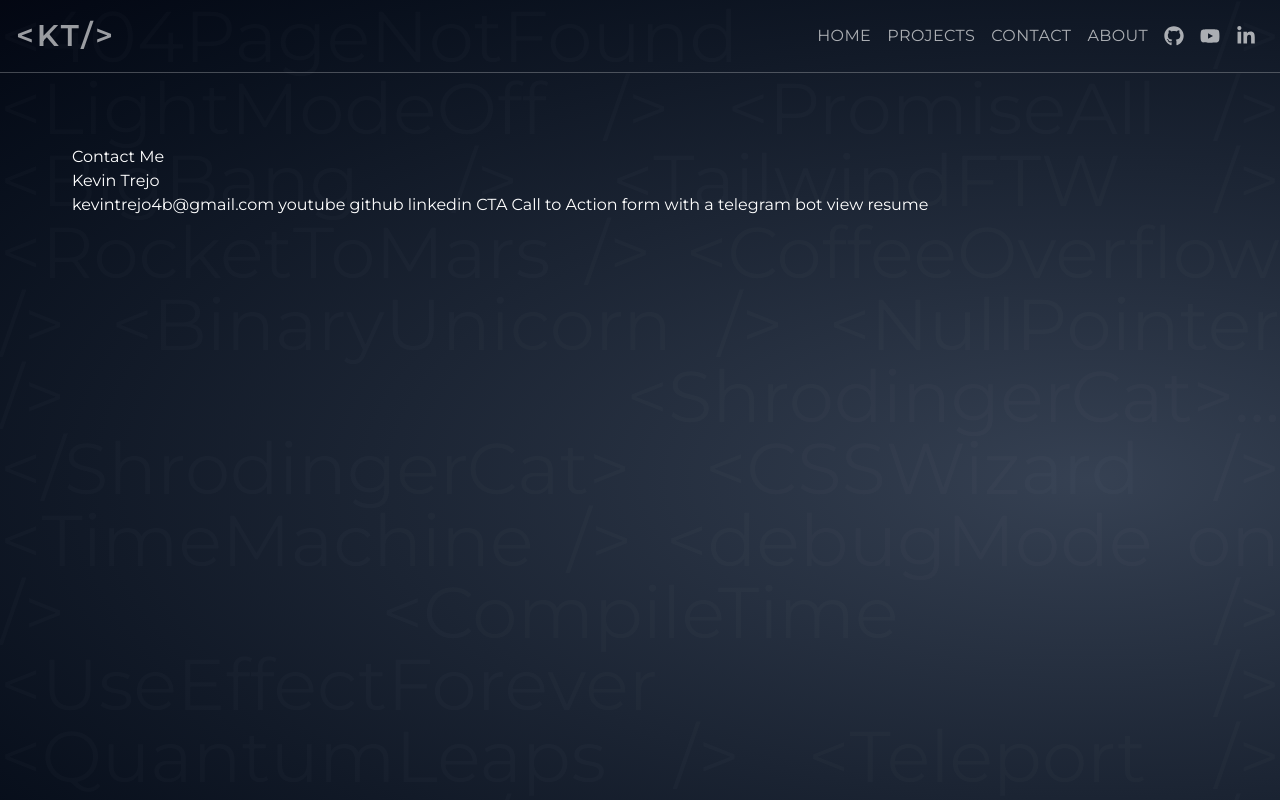
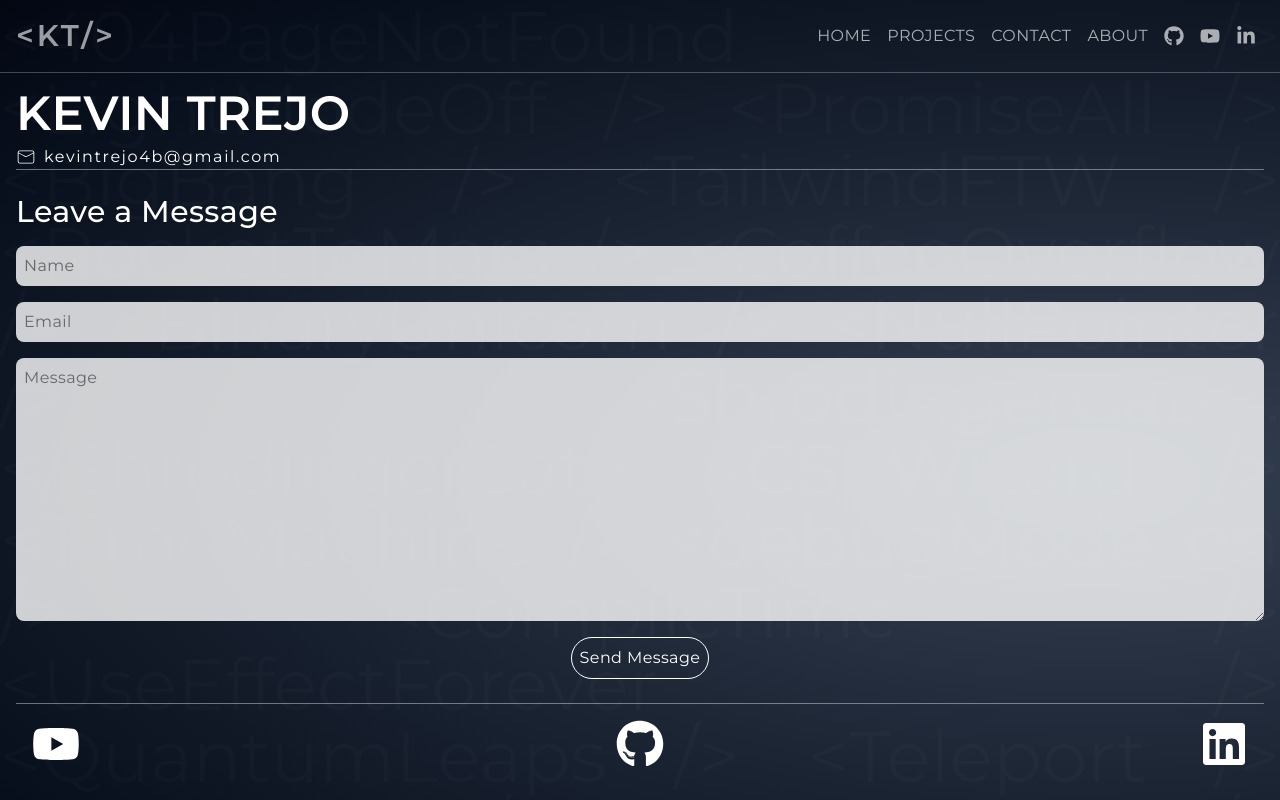
Before and after one commit to kedgardov/crontest, a Next.js app: page /en/contact in a window 1280 px wide. Built offline with nearby package versions, Linux system fonts and the light colour scheme.

Commit message:
contact page and contact telegram bot endpoint

```diff
--- a/docker-compose.yml
+++ b/docker-compose.yml
@@ -8,6 +8,9 @@ services:
     ports:
       - "3001:3000"
     restart: unless-stopped
+    environment:
+      - TG_TOKEN=${TG_TOKEN}
+      - TG_CHAT=${TG_CHAT}
 
   portfolio_b:
     image: portfolio_b
@@ -18,3 +21,6 @@ services:
     ports:
       - "3002:3000"
     restart: unless-stopped
+    environment:
+      - TG_TOKEN=${TG_TOKEN}
+      - TG_CHAT=${TG_CHAT}
--- a/package.json
+++ b/package.json
@@ -10,10 +10,14 @@
     "format": "biome format --write"
   },
   "dependencies": {
+    "@hookform/resolvers": "^5.2.2",
+    "axios": "^1.12.2",
     "next": "15.5.4",
     "react": "19.1.0",
     "react-dom": "19.1.0",
-    "react-icons": "^5.5.0"
+    "react-hook-form": "^7.64.0",
+    "react-icons": "^5.5.0",
+    "zod": "^4.1.12"
   },
   "devDependencies": {
     "@biomejs/biome": "2.2.0",
--- a/src/app/[locale]/contact/page.tsx
+++ b/src/app/[locale]/contact/page.tsx
@@ -1,14 +1,60 @@
+"use client"
+
+import { TelegramMessageSchema, TelegramMessageType } from "@/models/telegramMessage";
+import { postToTelegramUtil } from "@/utils/postToTelegramUtil";
+import { zodResolver } from "@hookform/resolvers/zod";
+import { SubmitHandler, useForm } from "react-hook-form";
+import { CiMail } from "react-icons/ci";
+import { FaLinkedin, FaYoutube, FaGithub } from "react-icons/fa";
+
 export default function Contact(){
+
+
+    const { register, handleSubmit, formState: { errors } } = useForm<TelegramMessageType>({
+        resolver: zodResolver(TelegramMessageSchema),
+    })
+
+
+    const onSubmit: SubmitHandler<TelegramMessageType> = async ( data ) => {
+        const res = await postToTelegramUtil(data);
+        if ( res.success ) {
+            alert("Message sent!");
+        } else {
+            alert("Something went wrong");
+        }
+    }
+
     return (
-        <div className="p-18">
-            <h1>Contact Me</h1>
-            <p>Kevin Trejo</p>
-            kevintrejo4b@gmail.com
-            youtube
-            github
-            linkedin
-            CTA Call to Action form with a telegram bot
-            view resume
+        <div className="p-4 flex flex-col w-full h-full tracking-wide gap-6 text-white">
+            <div className="space-y-2 border-b border-white/40">
+                <p className="text-5xl font-semibold uppercase">Kevin Trejo</p>
+                <a href="mailto:kevintrejo4b@gmail.com" className="flex items-center gap-2">
+                    <CiMail className="w-5 h-5"/>
+                    <p className="tracking-widest">kevintrejo4b@gmail.com</p>
+                </a>
+            </div>
+
+            <form onSubmit={handleSubmit(onSubmit)} className="flex-1 space-y-4 flex flex-col">
+                <h2 className="text-3xl font-medium select-none">Leave a Message</h2>
+                <input type="text" placeholder="Name" className={`input w-full ${errors.name? 'input-error':''}`} {...register("name")} />
+                <input type="email"  placeholder="Email" className={`input w-full ${errors.email? 'input-error':''}`} {...register("email")} />
+                <textarea placeholder="Message" className={`input w-full flex-1 ${errors.message? 'input-error':''}`} {...register("message")} />
+                <div className="w-full justify-center flex">
+                    <button className="p-2 w-fit border rounded-full" type="submit">Send Message</button>
+                </div>
+            </form>
+
+            <div className="flex items-center place-content-between border-t border-white/40 p-4 mt-auto">
+                <a className="">
+                    <FaYoutube className="icon-big" />
+                </a>
+                <a className="">
+                    <FaGithub className="icon-big" />
+                </a>
+                <a className="">
+                    <FaLinkedin className="icon-big" />
+                </a>
+            </div>
         </div>
     )
 }
--- /dev/null
+++ b/src/app/api/contact/route.ts
@@ -0,0 +1,23 @@
+import { NextResponse } from "next/server";
+
+const BOT_TOKEN=process.env.TG_TOKEN;
+const CHAT_ID=Number(process.env.TG_CHAT);
+
+
+export async function POST(req: Request) {
+    const { name, email, message } = await req.json();
+    const msg = JSON.stringify({name, email, message});
+    const res = await fetch(`https://api.telegram.org/bot${BOT_TOKEN}/sendMessage`, {
+        method: "POST",
+        headers: { "Content-Type": "application/json" },
+        body: JSON.stringify({
+            chat_id: CHAT_ID,
+            text: msg,
+        }),
+    });
+    if ( res.ok ) {
+        return NextResponse.json({ success: true });
+    } else {
+        return NextResponse.json({ success: false });
+    }
+}
--- a/src/app/globals.css
+++ b/src/app/globals.css
@@ -32,4 +32,13 @@ body {
   .nav-element {
     @apply p-2 text-white/65 hover:text-white/100;
   }
+  .icon-big {
+    @apply w-12 h-12;
+  }
+  .input {
+    @apply p-2 bg-white/80 text-black rounded-lg;
+  }
+  .input-error {
+    @apply outline-2 outline-red-600;
+  }
 }
--- /dev/null
+++ b/src/models/apiResponse.ts
@@ -0,0 +1,7 @@
+import { z } from "zod";
+
+
+export const ApiResponseSchema = z.object({
+    success: z.boolean()
+});
+export type ApiResponseType = z.infer<typeof ApiResponseSchema>;
--- /dev/null
+++ b/src/models/telegramMessage.ts
@@ -0,0 +1,8 @@
+import { z } from 'zod';
+
+export const TelegramMessageSchema = z.object({
+    name: z.string().nonempty(),
+    email: z.email(),
+    message: z.string().nonempty(),
+});
+export type TelegramMessageType = z.infer<typeof TelegramMessageSchema>;
--- /dev/null
+++ b/src/utils/postToTelegramUtil.ts
@@ -0,0 +1,15 @@
+import { ApiResponseSchema, ApiResponseType } from "@/models/apiResponse";
+import { TelegramMessageType } from "@/models/telegramMessage";
+import axios from "axios";
+
+export async function postToTelegramUtil(data: TelegramMessageType): Promise<ApiResponseType>{
+    try {
+        const response = await axios.post('/api/contact', data);
+        const validResponse = ApiResponseSchema.parse(response.data);
+        return validResponse;
+    } catch {
+        return {
+            success: false
+        }
+    }
+}
```
Also changed, not shown: 1 other file (tests, documents, lock files or other folders).
